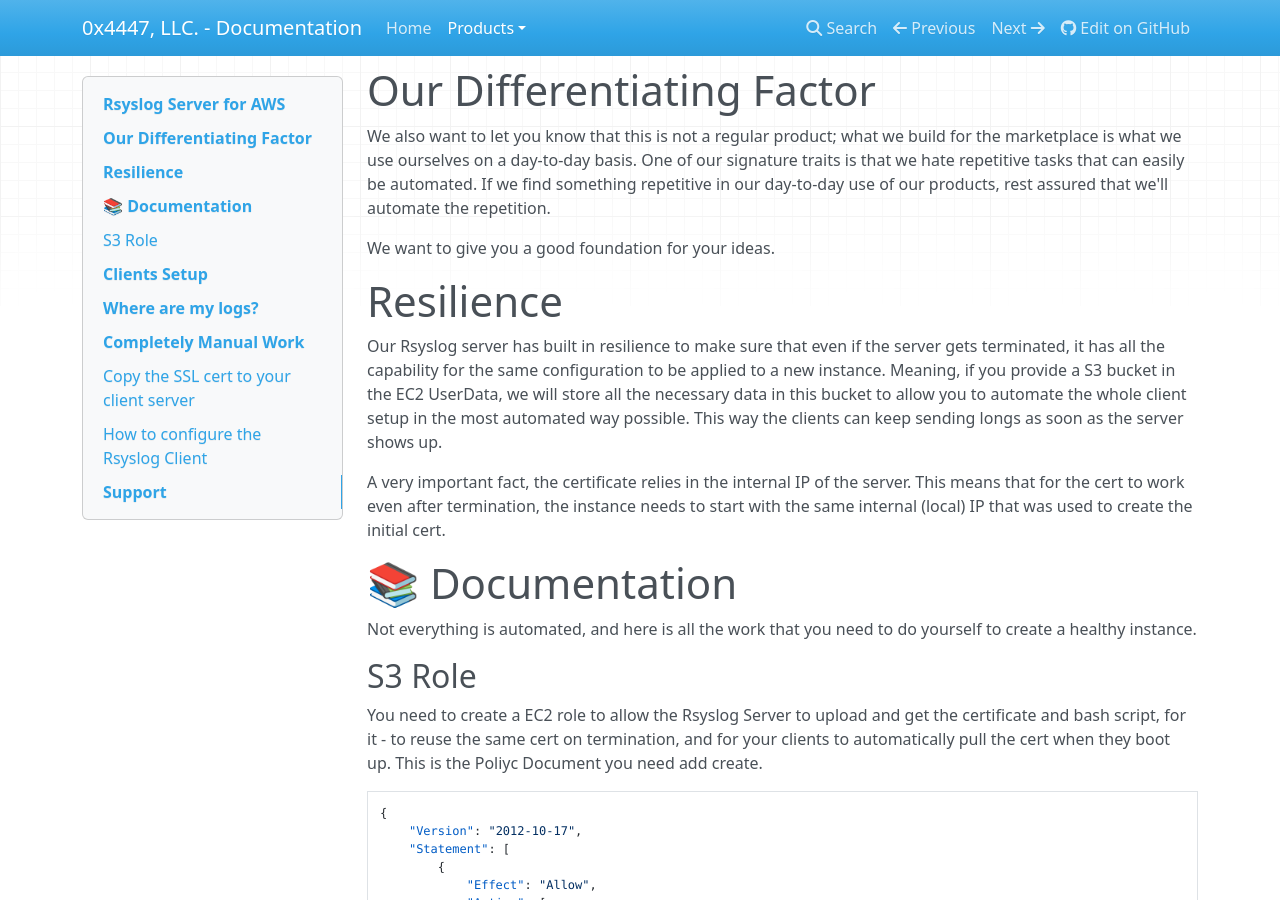
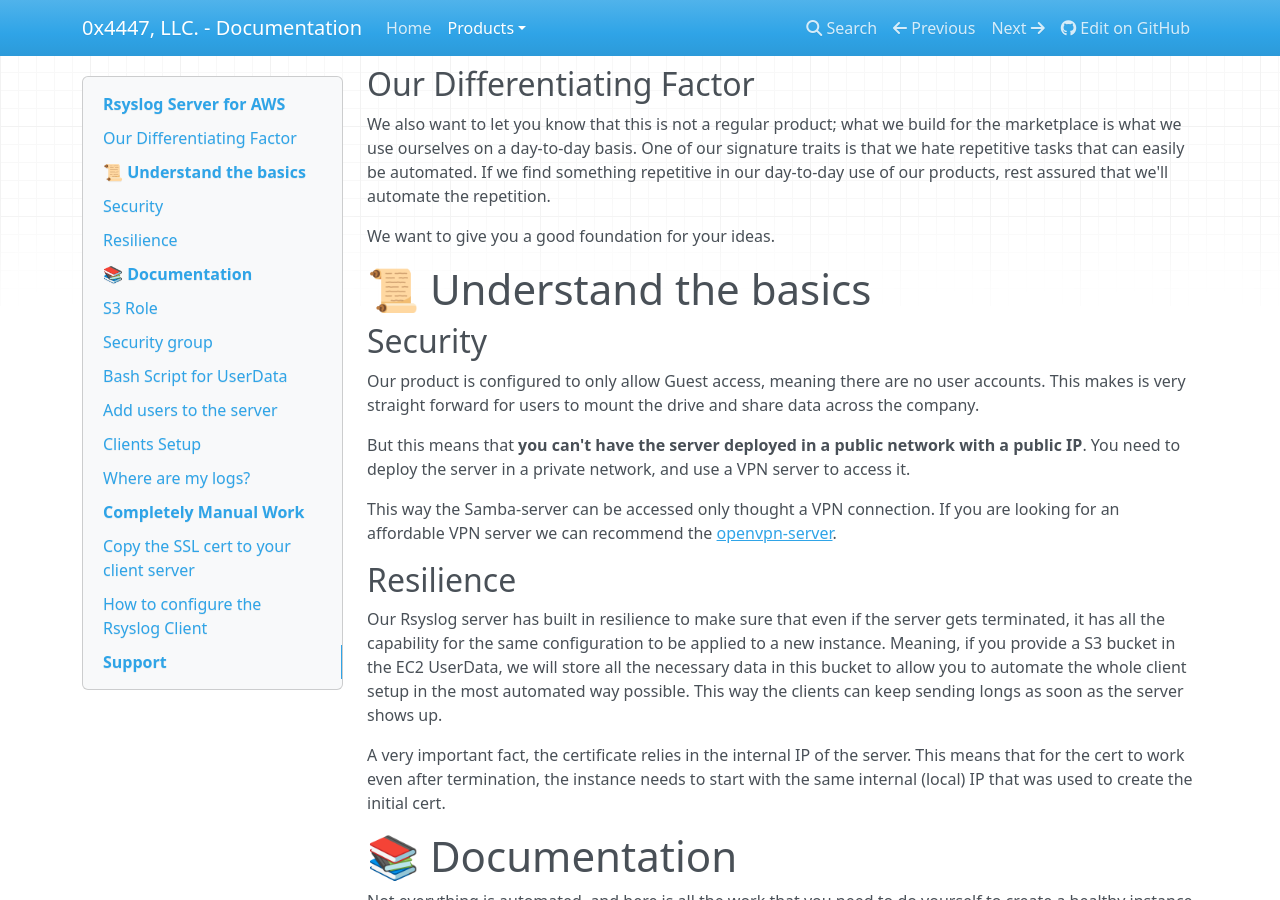
Before and after one commit to 0x4447-office/0x4447_webpage_documentation, an MkDocs documentation site: the page built from docs/products/cloud/aws-marketplace/rsyslog-server.md, in a window 1280 px wide and 900 px high, scrolled down 565 px. Built offline with MkDocs 1.6.1, drawn with Linux system fonts in a browser that asks for light colours; nearby versions of some CDN libraries.

````diff
--- a/docs/products/cloud/aws-marketplace/rsyslog-server.md
+++ b/docs/products/cloud/aws-marketplace/rsyslog-server.md
@@ -17,13 +17,23 @@ Not to mention security. Our setup creates a SSL certificate automatically, and
 
 Bring down your costs now.
 
-# Our Differentiating Factor
+## Our Differentiating Factor
 
 We also want to let you know that this is not a regular product; what we build for the marketplace is what we use ourselves on a day-to-day basis. One of our signature traits is that we hate repetitive tasks that can easily be automated. If we find something repetitive in our day-to-day use of our products, rest assured that we'll automate the repetition.
 
 We want to give you a good foundation for your ideas.
 
-# Resilience
+# 📜 Understand the basics
+
+## Security
+
+Our product is configured to only allow Guest access, meaning there are no user accounts. This makes is very straight forward for users to mount the drive and share data across the company.
+
+But this means that **you can't have the server deployed in a public network with a public IP**. You need to deploy the server in a private network, and use a VPN server to access it.
+
+This way the Samba-server can be accessed only thought a VPN connection. If you are looking for an affordable VPN server we can recommend the [openvpn-server](https://aws.amazon.com/marketplace/pp/B0839R5C7Z).
+
+## Resilience
 
 Our Rsyslog server has built in resilience to make sure that even if the server gets terminated, it has all the capability for the same configuration to be applied to a new instance. Meaning, if you provide a S3 bucket in the EC2 UserData, we will store all the necessary data in this bucket to allow you to automate the whole client setup in the most automated way possible. This way the clients can keep sending longs as soon as the server shows up.
 
@@ -65,11 +75,11 @@ You need to create a EC2 role to allow the Rsyslog Server to upload and get the
 }
 ```
 
-### Security group
+## Security group
 
 To send logs to the Rsyslog server you need to have the `6514` port open over `TCP`. Of course if you need to log in to the instance you can also open port `22` for `SSH`.
 
-### Bash Script for UserData
+## Bash Script for UserData
 
 When you start your instance to automate the whole process you should provide a bucket name so we can copy over to S3 the auto generate certificate which must be used by the clients to send encrypted data to the server.
 
@@ -82,7 +92,7 @@ echo S3_BUCKET=$S3_BUCKET >> /home/ec2-user/.env
 
 At boot time, our product will check if a cert is already present in the bucket, and if so, we will download it instead of creating it again.
 
-### Add users to the server
+## Add users to the server
 
 By default we create a custom user group in the system called `rsyslog`. This makes it easier for you to add developers as individual users to access the logs. This way they can freely look at the logs without having access to the whole system.
 
@@ -98,7 +108,7 @@ How to set the password to the new user:
 sudo passwd USER_NAME
 ```
 
-# Clients Setup
+## Clients Setup
 
 Once the server is deployed correctly, you can configure your clients with the following `UserData` to setup everything automatically. This way at boot time everything will be setup automatically for you.
 
@@ -125,7 +135,7 @@ chmod +x /home/ec2-user/client-setup.sh
 /home/ec2-user/client-setup.sh $RSYLOG_INTERNAL_IP
 ```
 
-# Where are my logs?
+## Where are my logs?
 
 The logs can be found in the `/var/log/0x4447-rsyslog` folder. There, you'll find folders for each client sending logs. The client host name will be used for the folder names.
 
````
Also changed, not shown: docs/products/cloud/aws-marketplace/openvpn-server.md (+20 -10 lines), docs/products/cloud/aws-marketplace/samba-server.md (+3 -3 lines).
